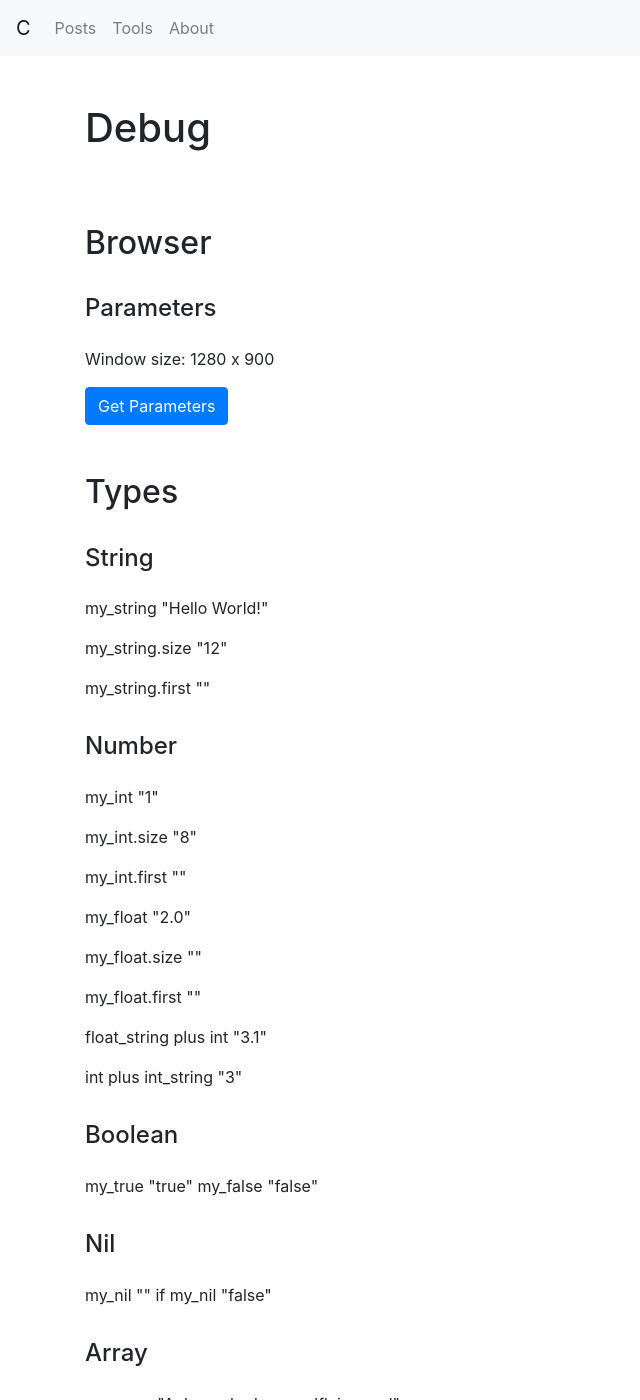
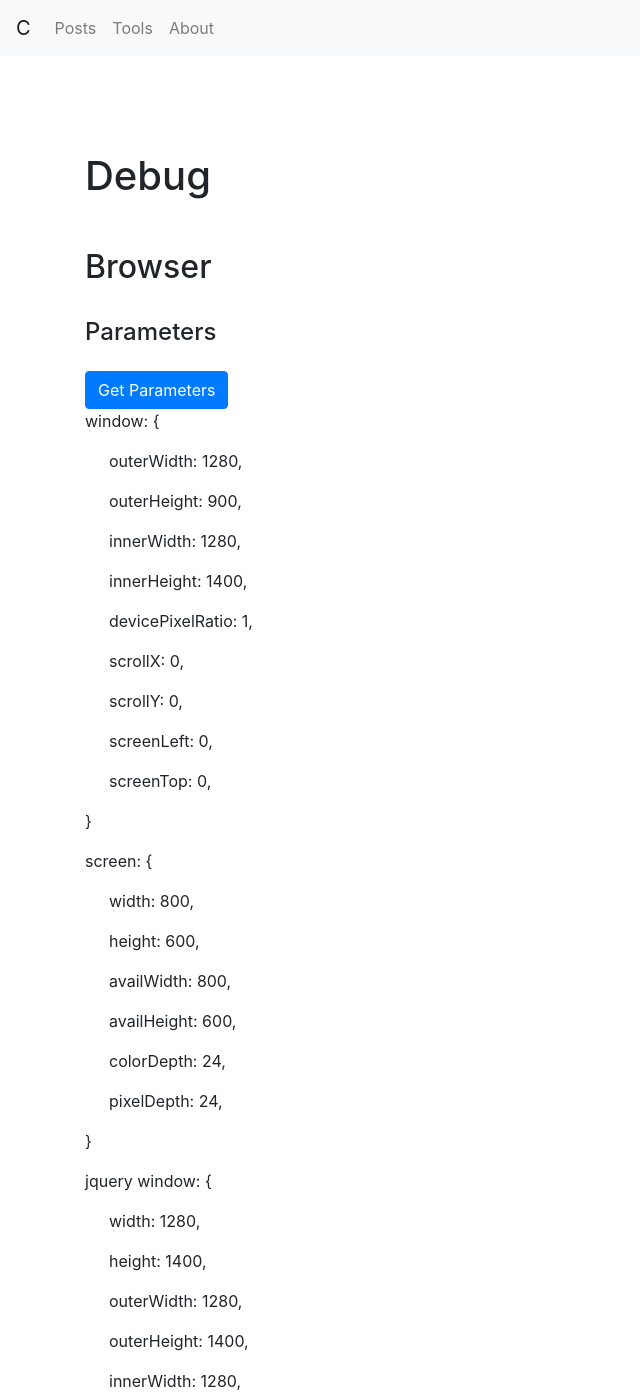
Before and after one commit to centixkadon/centixkadon.github.io, a Jekyll site: the page built from _navs/debug.html, in a window 1280 px wide and 1400 px high. Shown: the whole window, without its empty margins (0-640 px from the left). Built offline with Jekyll 4.4.1, drawn with Linux system fonts in a browser that asks for light colours; nearby versions of some CDN libraries; some of the changed text lies outside the part shown.

Commit message:
update: debug

```diff
--- a/_navs/debug.html
+++ b/_navs/debug.html
@@ -5,16 +5,24 @@ unpublished: true
 index: 99
 ---
 
-<h1>Debug</h1>
-
 <div class="row">
   <div class="col">
+    <h1>{{ page.title }}</h1>
+
     <h2>Browser</h2>
     <h3>Parameters</h3>
     {% raw %}
     <div id="parameters">
-      <p>Window size: {{ width }} x {{ height }}</p>
       <button class="btn btn-primary" v-on:click="click">Get Parameters</button>
+      <p>window: {</p>
+      <p v-for="(value, key) in window"><span class="ml-4"></span>{{ key }}: {{ value }},</p>
+      <p>}</p>
+      <p>screen: {</p>
+      <p v-for="(value, key) in screen"><span class="ml-4"></span>{{ key }}: {{ value }},</p>
+      <p>}</p>
+      <p>jquery window: {</p>
+      <p v-for="(value, key) in jqueryWindow"><span class="ml-4"></span>{{ key }}: {{ value }},</p>
+      <p>}</p>
     </div>
     {% endraw %}
 
@@ -150,17 +158,61 @@ ext: {{ site.blogs | map: 'ext' | uniq | join: ', ' }}
     window.vm = new Vue({
       el: "#parameters",
       data: {
-        width: 0,
-        height: 0,
+        window: {
+          outerWidth: 0,
+          outerHeight: 0,
+          innerWidth: 0,
+          innerHeight: 0,
+          devicePixelRatio: 0,
+          scrollX: 0,
+          scrollY: 0,
+          screenLeft: 0,
+          screenTop: 0,
+        },
+        screen: {
+          width: 0,
+          height: 0,
+          availWidth: 0,
+          availHeight: 0,
+          colorDepth: 0,
+          pixelDepth: 0,
+        },
+        jqueryWindow: {
+          width: 0,
+          height: 0,
+          outerWidth: 0,
+          outerHeight: 0,
+          innerWidth: 0,
+          innerHeight: 0,
+          scrollLeft: 0,
+          scrollTop: 0,
+        },
       },
       methods: {
         click() {
-          this.width = $(window).width();
-          this.height = $(window).height();
+          for (const key in this.window) {
+            this.window[key] = window[key];
+          }
+
+          for (const key in this.screen) {
+            this.screen[key] = screen[key];
+          }
+
+          for (const key in this.jqueryWindow) {
+            this.jqueryWindow[key] = $(window)[key]();
+          }
+
         },
       },
       created() {
-        this.click();
+        const interval = setInterval(() => {
+          try {
+            this.click();
+          } catch (e) {
+            clearInterval(interval);
+            throw e;
+          }
+        });
       },
     });
   });
```
